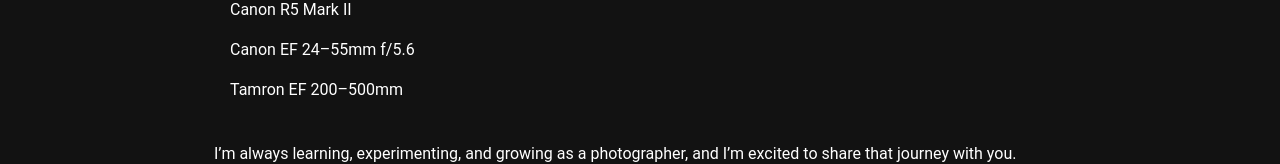
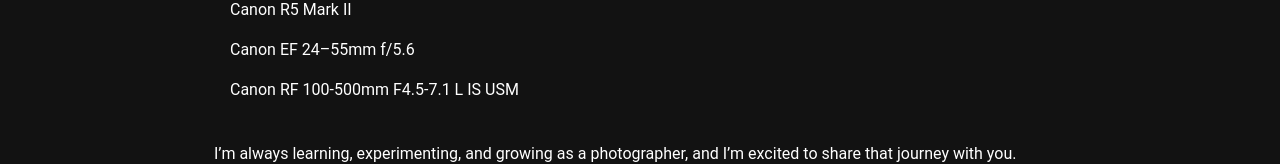
Before and after one commit to Cameron-Mirka99/cammirka, a React (Create React App) app: page /about in a window 1280 px wide. Shown: the part 520-684 px from the top of the page. Built offline with nearby package versions, Linux system fonts and the light colour scheme; no server answers.

Commit message:
Changed main wildlife lens and redid npm

```diff
--- a/src/pages/About.tsx
+++ b/src/pages/About.tsx
@@ -42,7 +42,7 @@
           Canon EF 24–55mm f/5.6
           </ListItem>
           <ListItem>
-          Tamron EF 200–500mm
+          Canon RF 100-500mm F4.5-7.1 L IS USM
           </ListItem>
         </List>
         </Typography>
```
Also changed, not shown: 1 other file (tests, documents, lock files or other folders).
